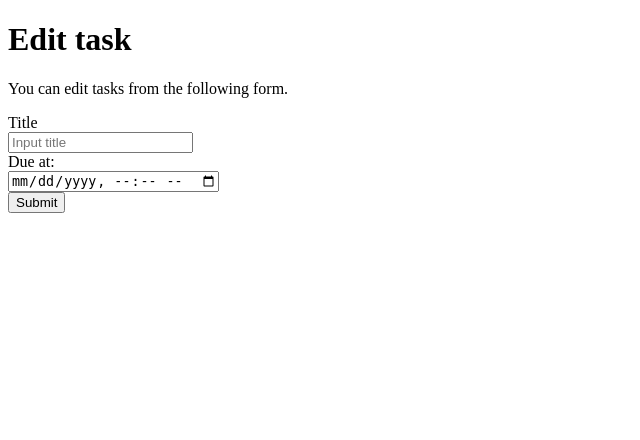
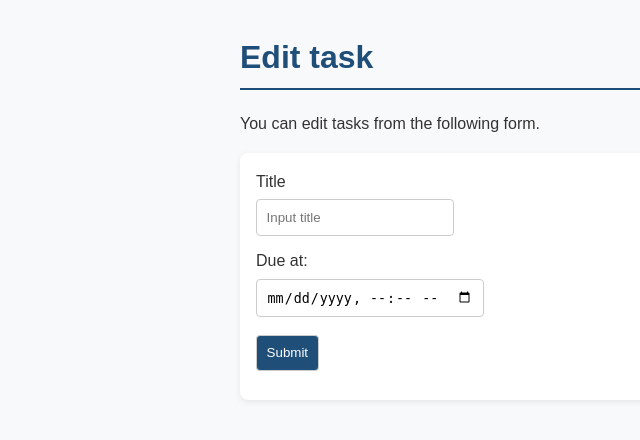
Before and after one commit to 1F10250298/django-test-exercise, a Django app: template todo/templates/todo/edit.html in a window 1280 px wide. Shown: the top 440 px of the page, without its empty margins (0-640 px from the left). Run offline with Django 5.2, Linux system fonts and the light colour scheme; the template is opened without the code that fills it, so the values that code supplies are empty.

Commit message:
CSSを追加

```diff
--- /dev/null
+++ b/todo/static/css/styles.css
@@ -0,0 +1,59 @@
+body {
+  font-family: Arial, sans-serif;
+  margin: 2rem auto;
+  max-width: 800px;
+  line-height: 1.6;
+  color: #333;
+  background-color: #f8f9fa;
+  padding: 0 1rem;
+}
+
+h1 {
+  color: #1f4e79;
+  border-bottom: 2px solid #1f4e79;
+  padding-bottom: 0.3rem;
+}
+
+form {
+  background: white;
+  padding: 1rem;
+  border-radius: 8px;
+  box-shadow: 0 2px 6px rgba(0, 0, 0, 0.08);
+}
+
+input, button {
+  padding: 0.6rem;
+  margin-top: 0.3rem;
+  margin-bottom: 0.8rem;
+  border: 1px solid #ccc;
+  border-radius: 4px;
+}
+
+button {
+  background-color: #1f4e79;
+  color: white;
+  cursor: pointer;
+}
+
+button:hover {
+  background-color: #163b5c;
+}
+
+.text, .task-card {
+  background: white;
+  padding: 1rem;
+  margin-top: 1rem;
+  border-radius: 8px;
+  box-shadow: 0 2px 6px rgba(0, 0, 0, 0.08);
+}
+
+.nav-links a {
+  display: inline-block;
+  margin-right: 0.8rem;
+  color: #1f4e79;
+  text-decoration: none;
+}
+
+.nav-links a:hover {
+  text-decoration: underline;
+}
--- a/todo/templates/todo/detail.html
+++ b/todo/templates/todo/detail.html
@@ -6,6 +6,7 @@
   <title>To Do Application</title>
   <meta charset="UTF-8">
   <meta name="author" content="INIAD">
+  <link rel="stylesheet" href="{% static 'css/styles.css' %}">
 </head>
 
 <body>
--- a/todo/templates/todo/edit.html
+++ b/todo/templates/todo/edit.html
@@ -6,6 +6,7 @@
     <title>To Do Application</title>
     <meta charset="UTF-8">
     <meta name="author" content="INIAD">
+    <link rel="stylesheet" href="{% static 'css/styles.css' %}">
   </head>
 
   <body>
--- a/todo/templates/todo/index.html
+++ b/todo/templates/todo/index.html
@@ -6,6 +6,7 @@
     <title>To Do Application</title>
     <meta charset="UTF-8">
     <meta name="author" content="INIAD">
+    <link rel="stylesheet" href="{% static 'css/styles.css' %}">
   </head>
 
   <body>
```
